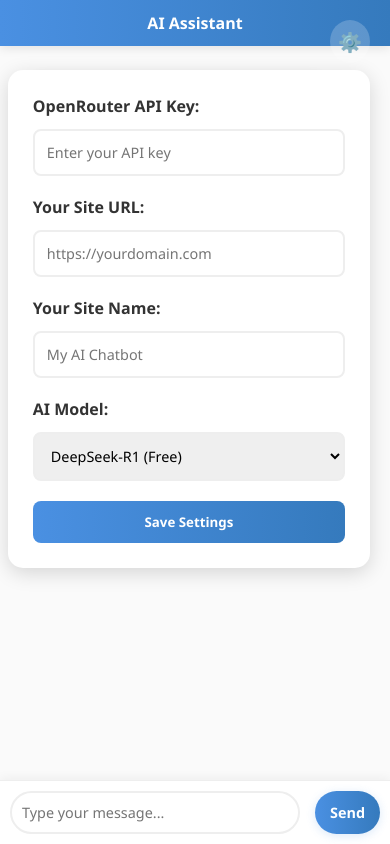
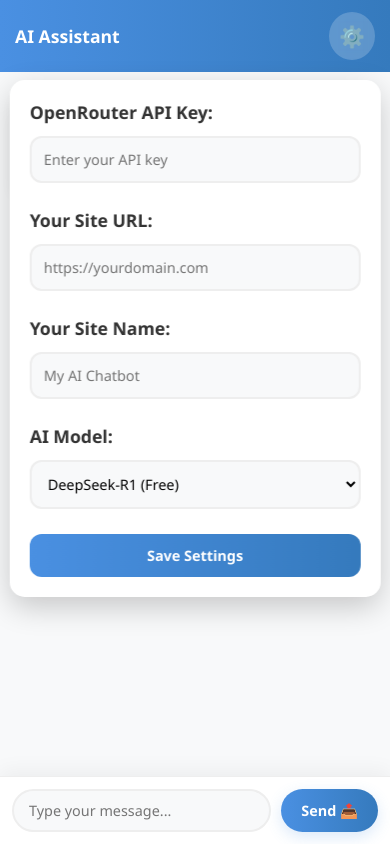
Before and after one commit to ParmeetCS/AI_assistant, a plain HTML site: page AI_assistant.html in a window 390 px wide. Both pictures are taken after a click on the button "⚙️". Drawn offline with Linux system fonts and the light colour scheme.

Commit message:
Update AI_assistant.html

```diff
--- a/AI_assistant.html
+++ b/AI_assistant.html
@@ -17,53 +17,72 @@
             display: flex;
             justify-content: center;
             align-items: center;
-            height: 100vh;
+            min-height: 100vh;
+            padding: 15px;
         }
 
         .chat-container {
-            width: 90%;
-            max-width: 800px;
-            height: 90vh;
+            width: 95%;
+            max-width: 1000px;
+            height: 95vh;
             background-color: #fff;
-            border-radius: 20px;
-            box-shadow: 0 10px 30px rgba(0, 0, 0, 0.15);
+            border-radius: 25px;
+            box-shadow: 0 15px 35px rgba(0, 0, 0, 0.2);
             display: flex;
             flex-direction: column;
             overflow: hidden;
-            transition: all 0.3s ease;
+            transition: all 0.4s ease;
+            position: relative;
         }
 
         .chat-header {
             background: linear-gradient(90deg, #4a90e2, #357abd);
             color: white;
-            padding: 20px;
-            text-align: center;
-            font-size: 1.3rem;
+            padding: 20px 30px;
+            display: flex;
+            justify-content: space-between;
+            align-items: center;
+            font-size: 1.4rem;
             font-weight: 600;
-            position: relative;
-            box-shadow: 0 2px 10px rgba(0, 0, 0, 0.1);
+            box-shadow: 0 2px 15px rgba(0, 0, 0, 0.15);
         }
 
         .chat-messages {
             flex: 1;
-            padding: 25px;
+            padding: 30px;
             overflow-y: auto;
-            background-color: #fafafa;
+            background-color: #f8f9fa;
+            scroll-behavior: smooth;
+        }
+
+        .chat-messages::-webkit-scrollbar {
+            width: 8px;
+        }
+
+        .chat-messages::-webkit-scrollbar-track {
+            background: #f1f1f1;
+            border-radius: 10px;
+        }
+
+        .chat-messages::-webkit-scrollbar-thumb {
+            background: #888;
+            border-radius: 10px;
         }
 
         .message {
-            margin-bottom: 20px;
-            max-width: 85%;
-            padding: 15px 20px;
+            margin-bottom: 25px;
+            max-width: 80%;
+            padding: 18px 25px;
             border-radius: 20px;
-            line-height: 1.5;
+            line-height: 1.6;
             position: relative;
             word-wrap: break-word;
-            animation: fadeIn 0.3s ease;
+            animation: fadeIn 0.4s ease;
+            font-size: 1rem;
         }
 
         @keyframes fadeIn {
-            from { opacity: 0; transform: translateY(10px); }
+            from { opacity: 0; transform: translateY(15px); }
             to { opacity: 1; transform: translateY(0); }
         }
 
@@ -72,6 +91,7 @@
             color: white;
             margin-left: auto;
             border-bottom-right-radius: 5px;
+            box-shadow: 0 5px 15px rgba(74, 144, 226, 0.2);
         }
 
         .bot-message {
@@ -79,41 +99,45 @@
             color: #333;
             margin-right: auto;
             border-bottom-left-radius: 5px;
-            box-shadow: 0 2px 10px rgba(0, 0, 0, 0.05);
+            box-shadow: 0 5px 15px rgba(0, 0, 0, 0.08);
+            border: 1px solid #eee;
         }
 
         .message-time {
-            font-size: 0.75rem;
-            color: rgba(255, 255, 255, 0.8);
-            margin-top: 8px;
+            font-size: 0.8rem;
+            color: rgba(255, 255, 255, 0.9);
+            margin-top: 10px;
             text-align: right;
         }
 
         .bot-message .message-time {
-            color: #999;
+            color: #888;
         }
 
         .chat-input {
             display: flex;
-            padding: 20px;
+            padding: 25px;
             background-color: white;
             border-top: 1px solid #eee;
-            box-shadow: 0 -2px 10px rgba(0, 0, 0, 0.05);
+            box-shadow: 0 -5px 20px rgba(0, 0, 0, 0.05);
+            position: relative;
         }
 
         .chat-input input {
             flex: 1;
-            padding: 15px 20px;
+            padding: 15px 25px;
             border: 2px solid #eee;
             border-radius: 30px;
             outline: none;
-            font-size: 1rem;
+            font-size: 1.1rem;
             transition: all 0.3s ease;
+            background: #f8f9fa;
         }
 
         .chat-input input:focus {
             border-color: #4a90e2;
-            box-shadow: 0 0 10px rgba(74, 144, 226, 0.1);
+            box-shadow: 0 0 15px rgba(74, 144, 226, 0.15);
+            background: white;
         }
 
         .chat-input button {
@@ -121,34 +145,44 @@
             color: white;
             border: none;
             border-radius: 30px;
-            padding: 15px 30px;
+            padding: 15px 35px;
             margin-left: 15px;
             cursor: pointer;
-            font-size: 1rem;
+            font-size: 1.1rem;
             font-weight: 600;
             transition: all 0.3s ease;
-            box-shadow: 0 2px 10px rgba(74, 144, 226, 0.2);
+            box-shadow: 0 5px 15px rgba(74, 144, 226, 0.2);
+            display: flex;
+            align-items: center;
+            gap: 8px;
         }
 
         .chat-input button:hover {
             transform: translateY(-2px);
-            box-shadow: 0 5px 15px rgba(74, 144, 226, 0.3);
+            box-shadow: 0 8px 20px rgba(74, 144, 226, 0.3);
+        }
+
+        .chat-input button:active {
+            transform: translateY(1px);
         }
 
         .typing-indicator {
             display: none;
             margin-bottom: 20px;
-            padding: 10px;
+            padding: 15px;
+            background: rgba(255, 255, 255, 0.8);
+            border-radius: 15px;
+            backdrop-filter: blur(5px);
         }
 
         .typing-indicator span {
-            height: 12px;
-            width: 12px;
+            height: 10px;
+            width: 10px;
             background-color: #4a90e2;
             border-radius: 50%;
             display: inline-block;
             margin: 0 3px;
-            animation: typing 1s infinite;
+            animation: typing 1.2s infinite;
         }
 
         .typing-indicator span:nth-child(2) {
@@ -166,40 +200,42 @@
         }
 
         .settings-button {
-            position: absolute;
-            top: 20px;
-            right: 20px;
             background: rgba(255, 255, 255, 0.2);
             border: none;
             color: white;
             cursor: pointer;
-            font-size: 1.2rem;
-            padding: 8px;
+            font-size: 1.3rem;
+            padding: 10px;
             border-radius: 50%;
             transition: all 0.3s ease;
+            display: flex;
+            align-items: center;
+            justify-content: center;
+            backdrop-filter: blur(5px);
         }
 
         .settings-button:hover {
             background: rgba(255, 255, 255, 0.3);
-            transform: rotate(45deg);
+            transform: rotate(90deg);
         }
 
         .settings-panel {
             display: none;
             position: absolute;
-            top: 70px;
-            right: 20px;
+            top: 80px;
+            right: 25px;
             background-color: white;
-            border-radius: 15px;
-            box-shadow: 0 5px 20px rgba(0, 0, 0, 0.15);
-            padding: 25px;
+            border-radius: 20px;
+            box-shadow: 0 10px 30px rgba(0, 0, 0, 0.2);
+            padding: 30px;
             z-index: 100;
-            min-width: 300px;
-            animation: slideIn 0.3s ease;
+            min-width: 350px;
+            animation: slideIn 0.4s ease;
+            backdrop-filter: blur(10px);
         }
 
         @keyframes slideIn {
-            from { opacity: 0; transform: translateY(-10px); }
+            from { opacity: 0; transform: translateY(-20px); }
             to { opacity: 1; transform: translateY(0); }
         }
 
@@ -208,38 +244,42 @@
             margin-bottom: 12px;
             font-weight: 600;
             color: #333;
+            font-size: 1.1rem;
         }
 
         .settings-panel input, .settings-panel select {
             width: 100%;
-            padding: 12px;
-            margin-bottom: 20px;
+            padding: 15px;
+            margin-bottom: 25px;
             border: 2px solid #eee;
-            border-radius: 8px;
-            font-size: 0.9rem;
+            border-radius: 12px;
+            font-size: 1rem;
             transition: all 0.3s ease;
+            background: #f8f9fa;
         }
 
         .settings-panel input:focus, .settings-panel select:focus {
             border-color: #4a90e2;
-            box-shadow: 0 0 10px rgba(74, 144, 226, 0.1);
+            box-shadow: 0 0 15px rgba(74, 144, 226, 0.1);
+            background: white;
         }
 
         .settings-panel button {
             background: linear-gradient(90deg, #4a90e2, #357abd);
             color: white;
             border: none;
-            border-radius: 8px;
-            padding: 12px 20px;
+            border-radius: 12px;
+            padding: 15px 25px;
             cursor: pointer;
             font-weight: 600;
+            font-size: 1.1rem;
             width: 100%;
             transition: all 0.3s ease;
         }
 
         .settings-panel button:hover {
             transform: translateY(-2px);
-            box-shadow: 0 5px 15px rgba(74, 144, 226, 0.2);
+            box-shadow: 0 8px 20px rgba(74, 144, 226, 0.2);
         }
 
         .show {
@@ -249,30 +289,51 @@
         .error-message {
             color: #e74c3c;
             text-align: center;
-            margin: 15px 0;
-            padding: 10px;
+            margin: 20px;
+            padding: 15px;
             background-color: #fde8e7;
-            border-radius: 8px;
+            border-radius: 12px;
             display: none;
             animation: shake 0.5s ease;
+            font-weight: 500;
         }
 
         @keyframes shake {
             0%, 100% { transform: translateX(0); }
-            25% { transform: translateX(-5px); }
-            75% { transform: translateX(5px); }
+            25% { transform: translateX(-8px); }
+            75% { transform: translateX(8px); }
         }
 
-        @media (max-width: 768px) {
+        @media (max-width: 992px) {
             .chat-container {
                 width: 100%;
                 height: 100vh;
                 border-radius: 0;
             }
 
+            .settings-panel {
+                width: 90%;
+                max-width: none;
+                left: 50%;
+                transform: translateX(-50%);
+                border-radius: 15px;
+            }
+        }
+
+        @media (max-width: 768px) {
             .chat-header {
-                font-size: 1.1rem;
-                padding: 15px;
+                padding: 15px 20px;
+                font-size: 1.2rem;
+            }
+
+            .chat-messages {
+                padding: 20px;
+            }
+
+            .message {
+                max-width: 85%;
+                padding: 15px 20px;
+                font-size: 0.95rem;
             }
 
             .chat-input {
@@ -280,38 +341,120 @@
             }
 
             .chat-input input {
-                padding: 12px;
+                padding: 12px 20px;
                 font-size: 1rem;
             }
 
             .chat-input button {
-                padding: 12px 20px;
+                padding: 12px 25px;
                 font-size: 1rem;
             }
         }
 
         @media (max-width: 480px) {
+            body {
+                padding: 0;
+            }
+
             .chat-header {
-                font-size: 1rem;
+                padding: 12px 15px;
+                font-size: 1.1rem;
+            }
+
+            .chat-messages {
+                padding: 15px;
+            }
+
+            .message {
+                max-width: 90%;
+                padding: 12px 18px;
+                font-size: 0.9rem;
+                margin-bottom: 20px;
+            }
+
+            .chat-input {
                 padding: 12px;
             }
 
-            .chat-input {
-                padding: 10px;
-            }
-
             .chat-input input {
-                padding: 10px;
+                padding: 10px 15px;
                 font-size: 0.9rem;
             }
 
             .chat-input button {
-                padding: 10px 15px;
+                padding: 10px 20px;
                 font-size: 0.9rem;
+                margin-left: 10px;
+            }
+
+            .settings-panel {
+                min-width: unset;
+                width: 95%;
+                padding: 20px;
+            }
+
+            .settings-panel input,
+            .settings-panel select,
+            .settings-panel button {
+                padding: 12px;
+                font-size: 0.9rem;
+            }
+        }
+
+        @media (max-height: 600px) {
+            .chat-container {
+                height: 100vh;
             }
 
             .message {
-                max-width: 90%;
+                margin-bottom: 15px;
+            }
+        }
+
+        /* Dark mode support */
+        @media (prefers-color-scheme: dark) {
+            body {
+                background: linear-gradient(135deg, #1a1a1a 0%, #2c3e50 100%);
+            }
+
+            .chat-container {
+                background-color: #2c2c2c;
+            }
+
+            .chat-messages {
+                background-color: #1f1f1f;
+            }
+
+            .bot-message {
+                background: #333;
+                color: #fff;
+                border-color: #444;
+            }
+
+            .chat-input {
+                background-color: #2c2c2c;
+                border-top-color: #444;
+            }
+
+            .chat-input input {
+                background: #333;
+                color: #fff;
+                border-color: #444;
+            }
+
+            .settings-panel {
+                background-color: #2c2c2c;
+            }
+
+            .settings-panel label {
+                color: #fff;
+            }
+
+            .settings-panel input,
+            .settings-panel select {
+                background: #333;
+                color: #fff;
+                border-color: #444;
             }
         }
     </style>
@@ -319,7 +462,7 @@
 <body>
     <div class="chat-container">
         <div class="chat-header">
-            AI Assistant
+            <span>AI Assistant</span>
             <button class="settings-button">⚙️</button>
         </div>
 
@@ -363,7 +506,7 @@
 
         <div class="chat-input">
             <input type="text" id="user-input" placeholder="Type your message..." autocomplete="off">
-            <button id="send-button">Send</button>
+            <button id="send-button">Send 📤</button>
         </div>
     </div>
 
```
